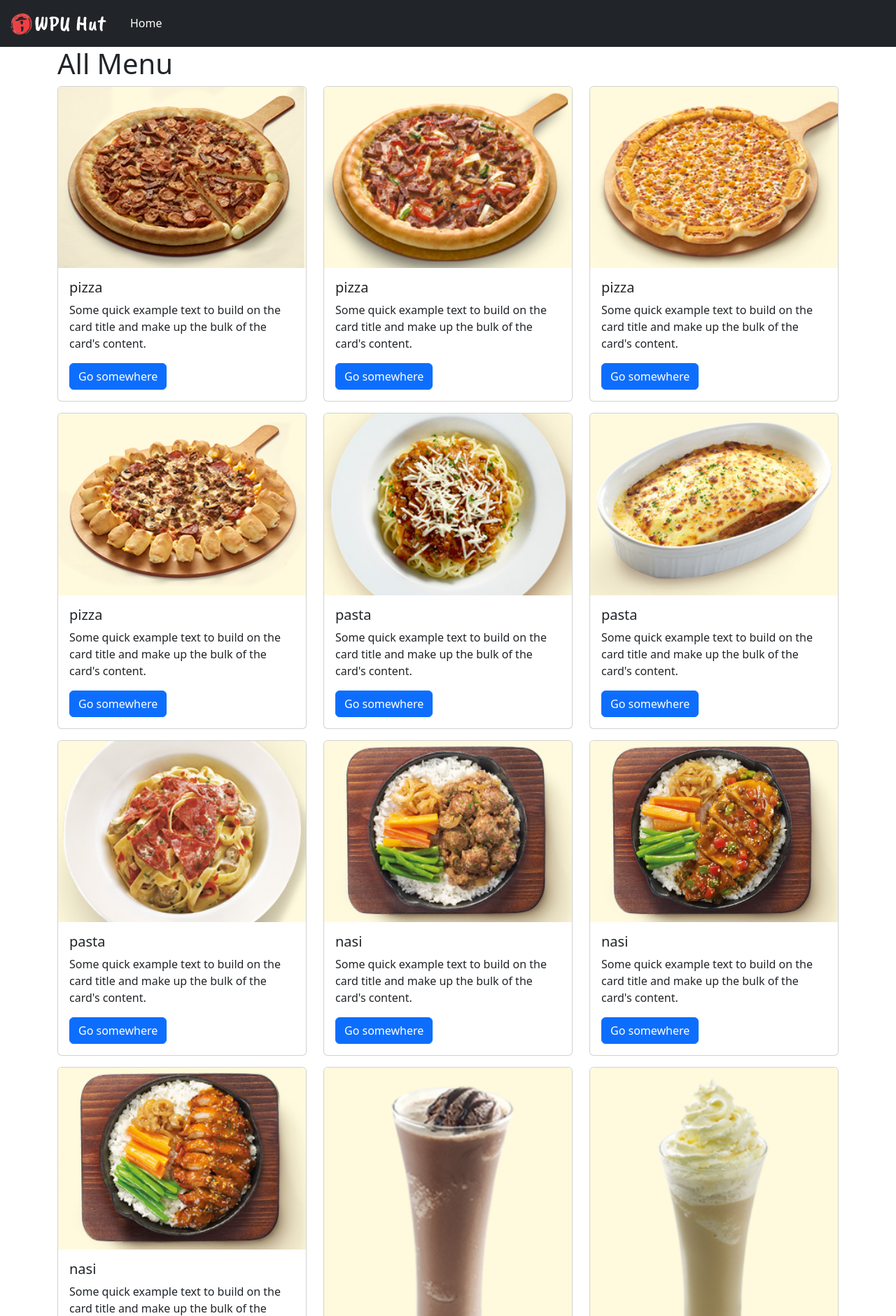
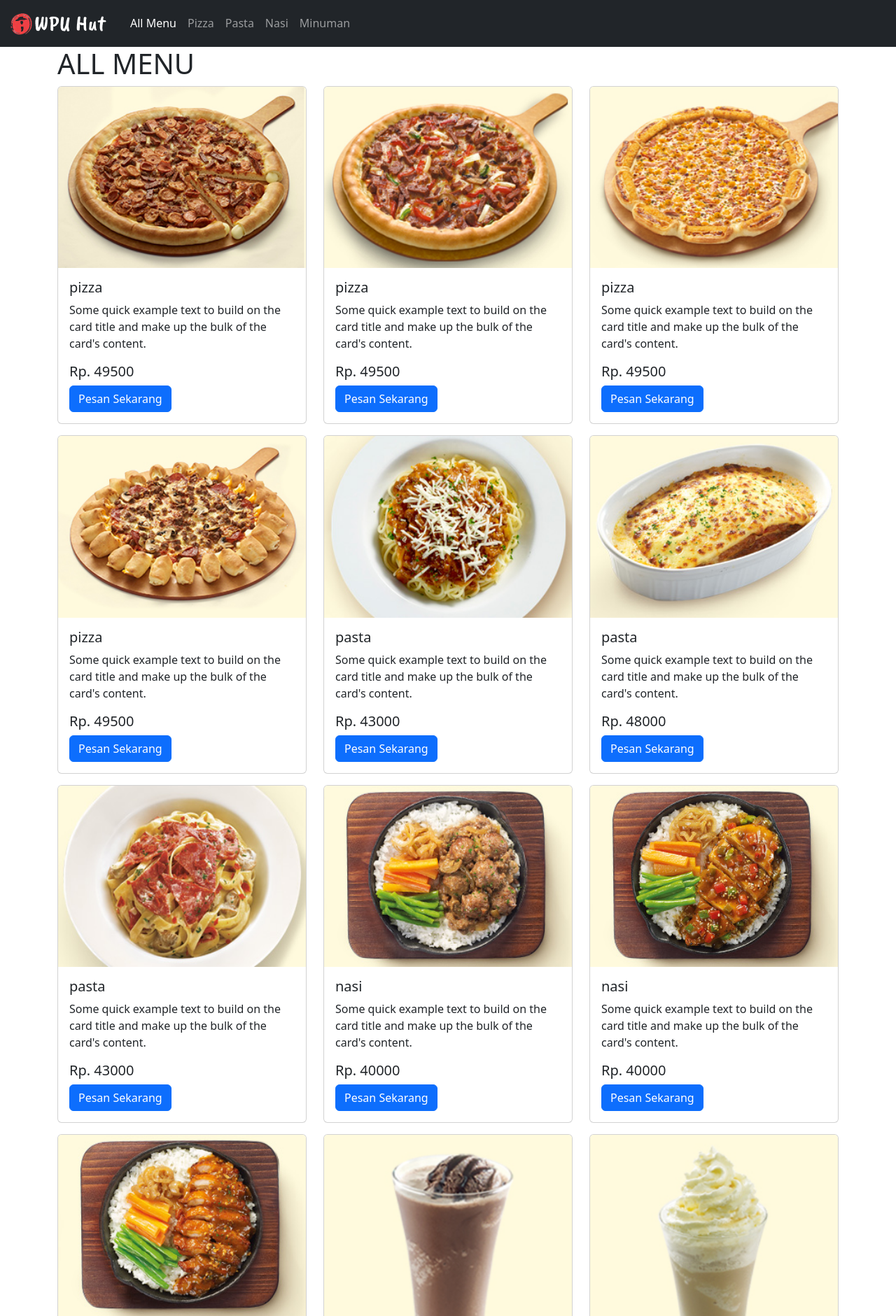
Before and after one commit to Xoxxox21/Product_API_BTS, a Django app: page / in a window 1280 px wide. Shown: the top 1881 px of the page at 70% size. Run offline with Django 4.2, Linux system fonts and the light colour scheme.

Commit message:
load json and show to html with django

```diff
--- a/templates/home.html
+++ b/templates/home.html
@@ -4,19 +4,49 @@
   <head>
     <meta charset="utf-8">
     <meta name="viewport" content="width=device-width, initial-scale=1">
-    <title>Bootstrap demo</title>
+    <title>Home Pizza</title>
     <link href="https://cdn.jsdelivr.net/npm/bootstrap@5.2.2/dist/css/bootstrap.min.css" rel="stylesheet" integrity="sha384-Zenh87qX5JnK2Jl0vWa8Ck2rdkQ2Bzep5IDxbcnCeuOxjzrPF/et3URy9Bv1WTRi" crossorigin="anonymous">
   </head>
   <body>
       <nav class="navbar navbar-expand-lg navbar-dark bg-dark">
         <div class="container-fluid">
-          <a class="navbar-brand" href="#"><img src="{% static "img/logo.png" %}" alt="logo" width="150"></a>
+          <a class="navbar-brand" href="{% url 'index' %}"><img src="{% static "img/logo.png" %}" alt="logo" width="150"></a>
           <button class="navbar-toggler" type="button" data-bs-toggle="collapse" data-bs-target="#navbarNavAltMarkup" aria-controls="navbarNavAltMarkup" aria-expanded="false" aria-label="Toggle navigation">
             <span class="navbar-toggler-icon"></span>
           </button>
           <div class="collapse navbar-collapse" id="navbarNavAltMarkup">
             <div class="navbar-nav">
-              <a class="nav-link active" aria-current="page" href="#">Home</a>
+              {% if aktif == 'pizza' %}
+              <a class="nav-link " aria-current="page" href="{% url 'index' %}">All Menu</a>
+              <a class="nav-link active" aria-current="page" href="{% url 'categori' "pizza" %}">Pizza</a>
+              <a class="nav-link " aria-current="page" href="{% url 'categori' "pasta" %}">Pasta</a>
+              <a class="nav-link " aria-current="page" href="{% url 'categori' "nasi" %}">Nasi</a>
+              <a class="nav-link " aria-current="page" href="{% url 'categori' "minuman" %}">Minuman</a>
+              {% elif aktif == 'pasta' %}
+              <a class="nav-link " aria-current="page" href="{% url 'index' %}">All Menu</a>
+              <a class="nav-link " aria-current="page" href="{% url 'categori' "pizza" %}">Pizza</a>
+              <a class="nav-link active" aria-current="page" href="{% url 'categori' "pasta" %}">Pasta</a>
+              <a class="nav-link " aria-current="page" href="{% url 'categori' "nasi" %}">Nasi</a>
+              <a class="nav-link " aria-current="page" href="{% url 'categori' "minuman" %}">Minuman</a>
+              {% elif aktif == 'nasi' %}
+              <a class="nav-link " aria-current="page" href="{% url 'index' %}">All Menu</a>
+              <a class="nav-link " aria-current="page" href="{% url 'categori' "pizza" %}">Pizza</a>
+              <a class="nav-link " aria-current="page" href="{% url 'categori' "pasta" %}">Pasta</a>
+              <a class="nav-link active" aria-current="page" href="{% url 'categori' "nasi" %}">Nasi</a>
+              <a class="nav-link " aria-current="page" href="{% url 'categori' "minuman" %}">Minuman</a>
+              {% elif aktif == 'minuman' %}
+              <a class="nav-link " aria-current="page" href="{% url 'index' %}">All Menu</a>
+              <a class="nav-link " aria-current="page" href="{% url 'categori' "pizza" %}">Pizza</a>
+              <a class="nav-link " aria-current="page" href="{% url 'categori' "pasta" %}">Pasta</a>
+              <a class="nav-link " aria-current="page" href="{% url 'categori' "nasi" %}">Nasi</a>
+              <a class="nav-link active" aria-current="page" href="{% url 'categori' "minuman" %}">Minuman</a>
+              {% else %}
+              <a class="nav-link active" aria-current="page" href="{% url 'index' %}">All Menu</a>
+              <a class="nav-link " aria-current="page" href="{% url 'categori' "pizza" %}">Pizza</a>
+              <a class="nav-link " aria-current="page" href="{% url 'categori' "pasta" %}">Pasta</a>
+              <a class="nav-link " aria-current="page" href="{% url 'categori' "nasi" %}">Nasi</a>
+              <a class="nav-link " aria-current="page" href="{% url 'categori' "minuman" %}">Minuman</a>
+              {% endif %}
             </div>
           </div>
         </div>
@@ -27,7 +57,11 @@
         <div class="row">
 
             <div class="col-xs- col-sm- col-md- col-lg-">
-                <h1>All Menu</h1>
+                {% if aktif is Null %}
+                <h1>ALL MENU</h1>
+                {% else %}
+                <h1>{{aktif.upper}}</h1>
+                {% endif %}
             </div>
         </div>
 
@@ -39,7 +73,8 @@
                     <div class="card-body">
                       <h5 class="card-title">{{i.kategori}}</h5>
                       <p class="card-text">Some quick example text to build on the card title and make up the bulk of the card's content.</p>
-                      <a href="#" class="btn btn-primary">Go somewhere</a>
+                      <h5 class="card-title">Rp. {{i.harga}}</h5>
+                      <a href="#" class="btn btn-primary">Pesan Sekarang</a>
                     </div>
                   </div>
             </div>
--- a/web/views.py
+++ b/web/views.py
@@ -6,7 +6,6 @@ def index(request):
     file_json = open("static/pizza.json")
     data = json.loads(file_json.read())
     data = data["menu"]
-    kategori = []
     context = {
         'data': data
     }
@@ -16,8 +15,12 @@ def categori(request, kategori):
     file_json = open("static/pizza.json")
     data = json.loads(file_json.read())
     data = data["menu"]
+    hasil = []
     for i in data:
         if kategori == i['kategori']:
-            data = i
-    print(data)
-    return render(request,"index", data)
+            hasil.append(i)
+    context={
+        "data": hasil,
+        "aktif": kategori
+    }
+    return render(request,"home.html", context)
```
